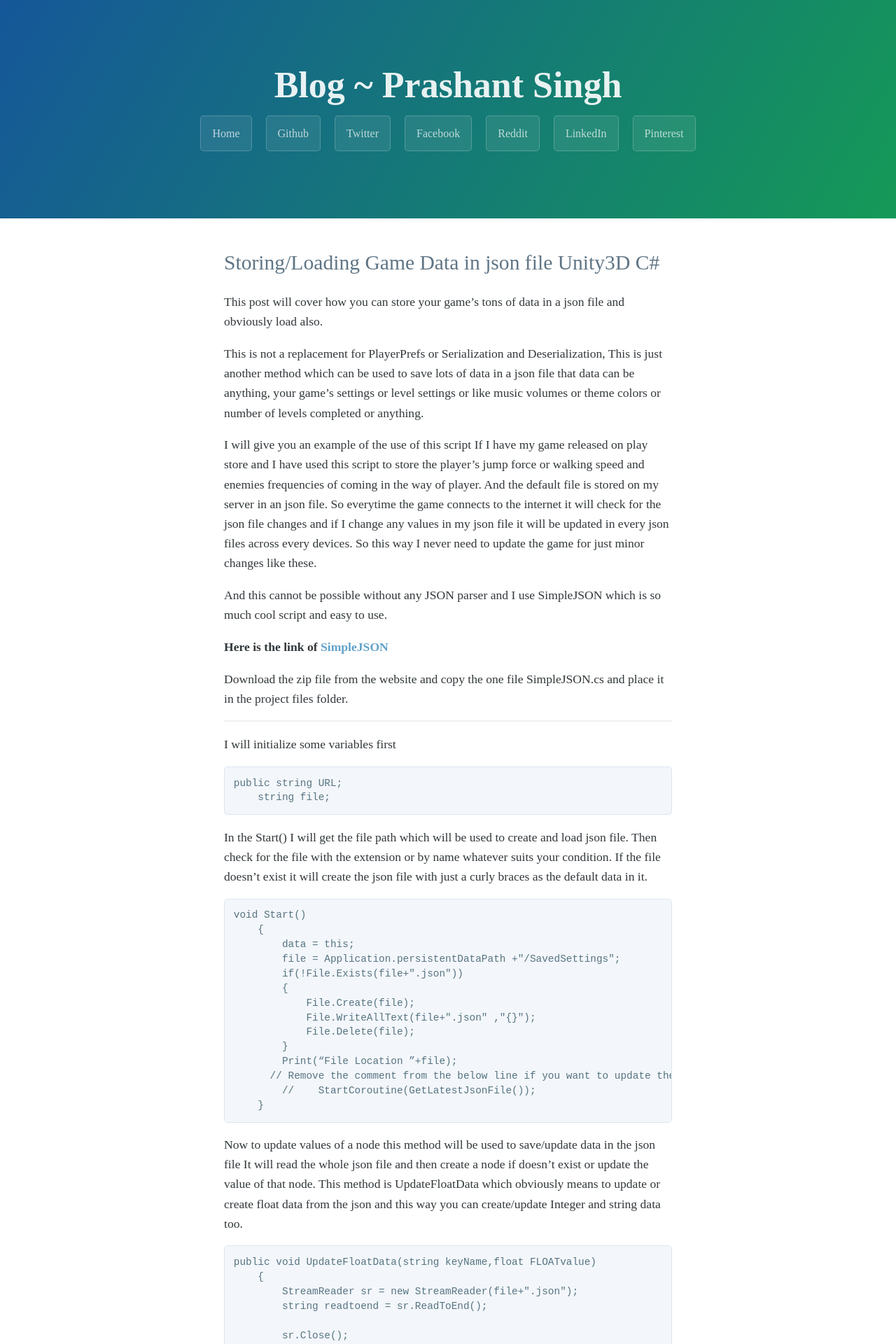
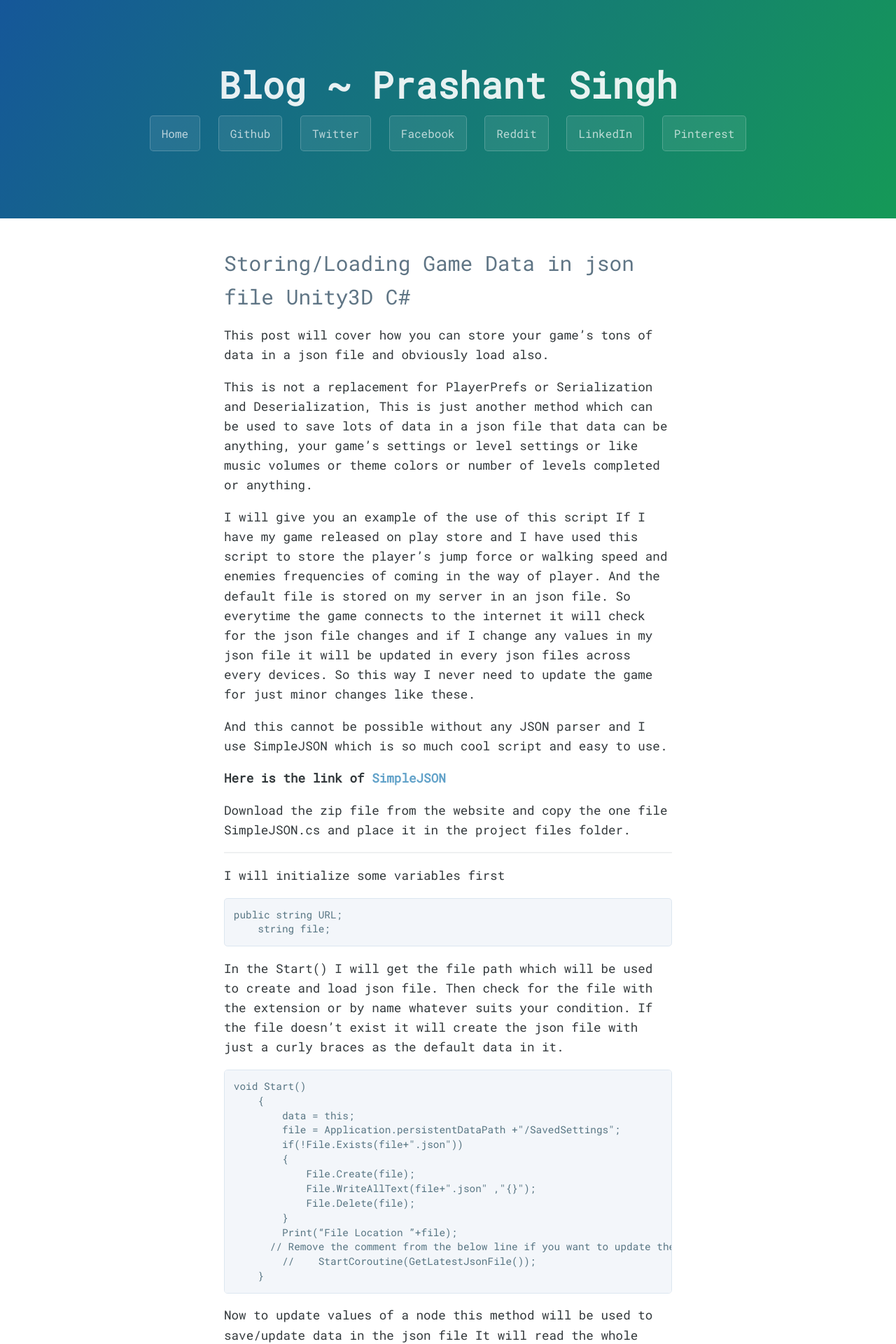
Before and after one commit to prashant-singh/prashant-singh.github.io, a Jekyll site: the page built from index.html, in a window 1280 px wide. Shown: the top 1920 px of the page at 70% size. Built offline with Jekyll 4.4.1, drawn with Linux system fonts in a browser that asks for light colours; nearby versions of some CDN libraries; the list of posts is cut into pages by our own code; a style sheet for code colours, icons or effects is not loaded.

Commit message:
Update stylesheet.css

```diff
--- a/stylesheets/stylesheet.css
+++ b/stylesheets/stylesheet.css
@@ -4,7 +4,7 @@
 body {
   padding: 0;
   margin: 0;
- font-family: 'Roboto Mono', ;
+  font-family: 'Roboto Mono', "Helvetica Neue", Helvetica, Arial, sans-serif;
   font-size: 16px;
   line-height: 1.6;
   color: #32383B; }
@@ -168,7 +168,7 @@ a:hover {
   margin-bottom: 1em; }
 .main-content code {
   padding: 2px 4px;
-  font-family: 'Roboto Mono', ;
+   font-family: 'Roboto Mono', "Helvetica Neue", Helvetica, Arial, sans-serif;
   font-size: 0.9rem;
   color: #383e41;
   background-color: #f3f6fa;
@@ -177,7 +177,7 @@ a:hover {
   padding: 0.8rem;
   margin-top: 0;
   margin-bottom: 1rem;
- font-family: 'Roboto Mono', ;
+  font-family: 'Roboto Mono', "Helvetica Neue", Helvetica, Arial, sans-serif;
   color: #567482;
   word-wrap: normal;
   background-color: #f3f6fa;
@@ -322,7 +322,7 @@ a:hover {
     margin: 0 auto;} }
 
     input {
-    font-family: 'Roboto Mono', ;
+    font-family: 'Roboto Mono', "Helvetica Neue", Helvetica, Arial, sans-serif;
       font-size: 14px;
       padding: 0.4em;
       width: 75%;
```
